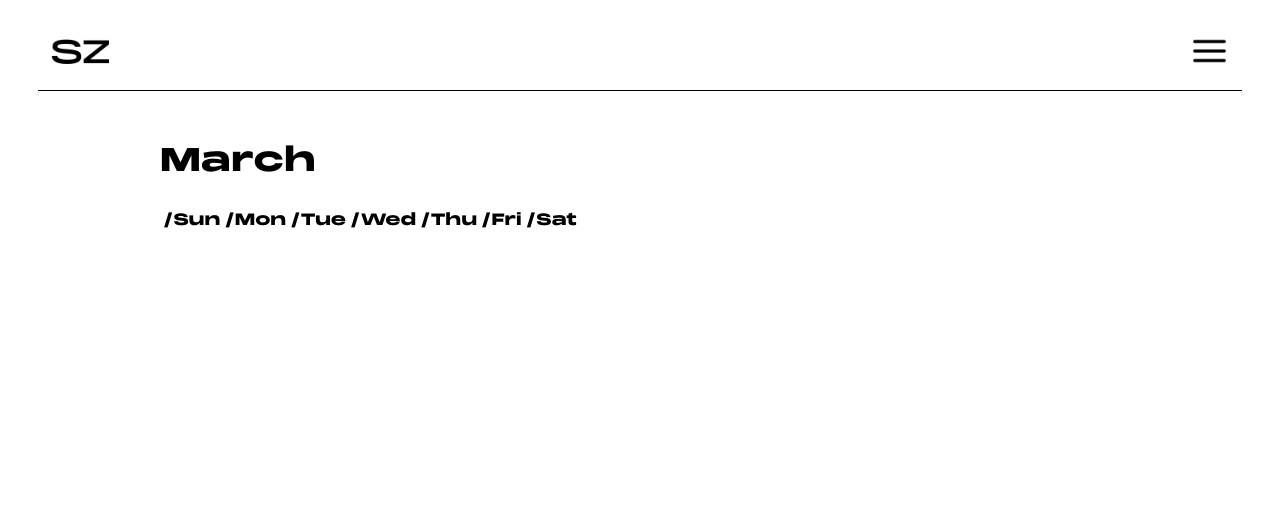
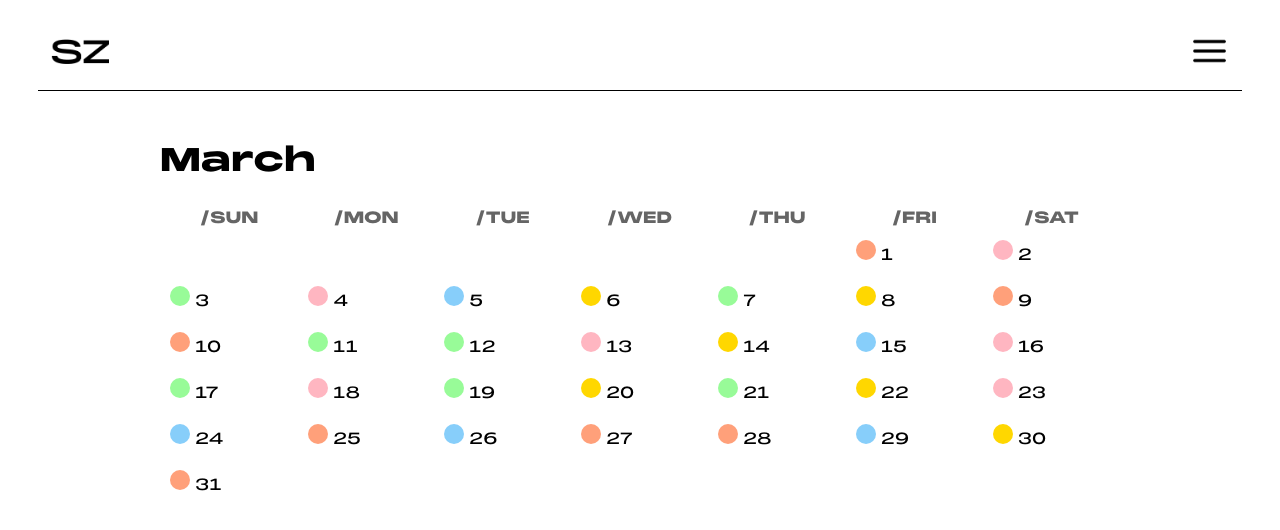
Before and after one commit to SU-ZIP/SUZIP-Frontend, a React (Create React App) app: page / in a window 1280 px wide. Shown: the top 530 px of the page. Built offline with nearby package versions, Linux system fonts and the light colour scheme.

Commit message:
홈 추가 중...

```diff
--- a/src/pages/HomePage.tsx
+++ b/src/pages/HomePage.tsx
@@ -1,55 +1,111 @@
 import React from 'react';
 import styled from "styled-components";
 
-// 기존 Title 컴포넌트
-
-const CalendarContainer = styled.div`
+// 스타일 컴포넌트 정의
+const Title = styled.h1`
   margin-left: 10rem;
-`;
-
-const Title = styled.h1`
   font-family: 'PPMonumentExtended', sans-serif;
 `;
 
-// 새로운 DayHeader 컴포넌트
-const DayHeader = styled.th`
-    font-family: 'PPMonumentExtended';
-    font-weight: medium;
+const CalendarTable = styled.table`
+  margin-left: 10rem;
+  margin-right: 10rem;
+  width: calc(100% - 20rem); // 10rem 마진 고려
+  border-collapse: collapse;
 `;
+
+const CalendarDayHeader = styled.th`
+  font-family: 'PPMonumentExtended', sans-serif;
+  color: #656565;
+`;
+
+const CalendarDay = styled.td`
+  font-family: 'PPMonumentExtended', sans-serif;
+  cursor: pointer;
+  padding: 10px;
+`;
+
+const DateMarker = styled.span<{ color?: string }>`
+  height: 20px;
+  width: 20px;
+  border-radius: 50%;
+  background-color: ${props => props.color || '#ccc'};
+  display: inline-block;
+  margin-right: 5px;
+`;
+
+// 유틸리티 함수 및 컴포넌트 정의
+const colors = ['#FFB6C1', '#87CEFA', '#98FB98', '#FFD700', '#FFA07A'];
+const getRandomColor = () => colors[Math.floor(Math.random() * colors.length)];
+
+const generateCalendarDates = (year: number, month: number, handleDayClick: (day: number) => void) => {
+  const dates = [];
+  const firstDayOfMonth = new Date(year, month, 1).getDay();
+  const numDaysInMonth = new Date(year, month + 1, 0).getDate();
+  let dayCells = [];
+
+  // 월의 첫 날이 일요일이 아닐 경우, 해당 요일까지 빈 칸으로 채웁니다.
+  for (let i = 0; i < firstDayOfMonth; i++) {
+    dayCells.push(<CalendarDay key={`empty-start-${i}`}></CalendarDay>);
+  }
+
+  // 실제 날짜 채우기
+  for (let i = 1; i <= numDaysInMonth; i++) {
+    dayCells.push(
+      <CalendarDay key={i} onClick={() => handleDayClick(i)}>
+        <DateMarker color={getRandomColor()}/>{i}
+      </CalendarDay>
+    );
+
+    if ((i + firstDayOfMonth) % 7 === 0 || i === numDaysInMonth) {
+      dates.push(<tr key={`week-${dates.length}`}>{dayCells}</tr>);
+      dayCells = [];
+    }
+  }
+
+  // 캘린더 마지막 주가 7일 미만일 경우, 남은 칸을 빈 칸으로 채웁니다.
+  while (dayCells.length < 7) {
+    dayCells.push(<CalendarDay key={`empty-end-${dayCells.length}`}></CalendarDay>);
+  }
+  if (dayCells.length) {
+    dates.push(<tr key={`week-${dates.length}`}>{dayCells}</tr>);
+  }
+
+  return dates;
+};
 
 const HomePage: React.FC = () => {
   const monthNames = ["January", "February", "March", "April", "May", "June",
                       "July", "August", "September", "October", "November", "December"];
   const currentDate = new Date();
-    const currentMonth = monthNames[currentDate.getMonth()];
+  const currentYear = currentDate.getFullYear();
+  const currentMonth = currentDate.getMonth(); // JavaScript에서 월은 0부터 시작
+  const currentMonthLetter = monthNames[currentMonth];
 
-    const renderCalendar = () => {
+  const handleDayClick = (day: number) => {
+    // 날짜 클릭 시의 로직, 예: console.log(day) 또는 라우팅
+    console.log(`Clicked on day: ${day}`);
+  };
+
+  const dates = generateCalendarDates(currentYear, currentMonth, handleDayClick);
+
   return (
-            <table>
+    <div>
+      <Title>{currentMonthLetter}</Title>
+      <CalendarTable>
         <thead>
           <tr>
-                        <DayHeader>/Sun</DayHeader>
-                        <DayHeader>/Mon</DayHeader>
-                        <DayHeader>/Tue</DayHeader>
-                        <DayHeader>/Wed</DayHeader>
-                        <DayHeader>/Thu</DayHeader>
-                        <DayHeader>/Fri</DayHeader>
-                        <DayHeader>/Sat</DayHeader>
+            {["/SUN", "/MON", "/TUE", "/WED", "/THU", "/FRI", "/SAT"].map((day) => (
+              <CalendarDayHeader key={day}>{day}</CalendarDayHeader>
+            ))}
           </tr>
         </thead>
         <tbody>
-                    {/* 캘린더 날짜 셀을 여기에 추가합니다. */}
+          {dates}
         </tbody>
-            </table>
+      </CalendarTable>
+    </div>
   );
 };
 
-    return (
-        <CalendarContainer>
-            <Title>{currentMonth}</Title> {/* 현재 월을 제목으로 표시 */}
-            {renderCalendar()} {/* 캘린더를 렌더링 */}
-        </CalendarContainer>
-    );
-}
-
 export default HomePage;
```
Lines whose indentation alone changed are shown as unchanged.
